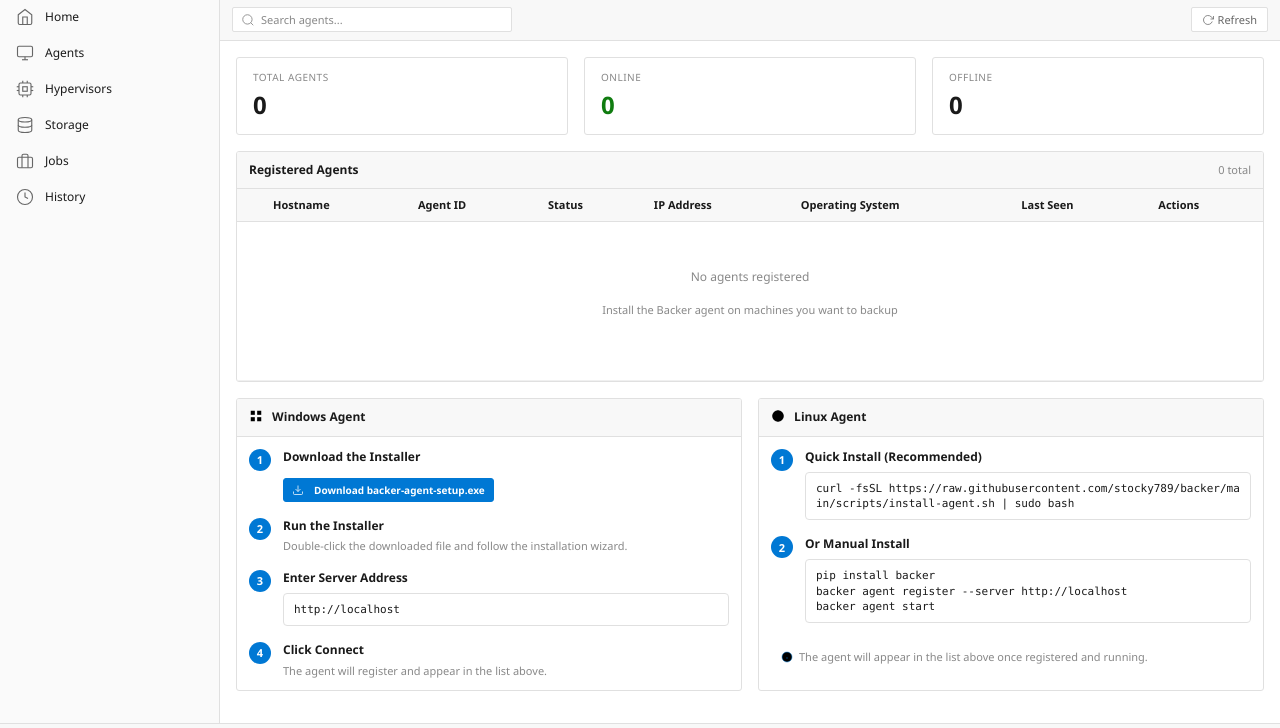
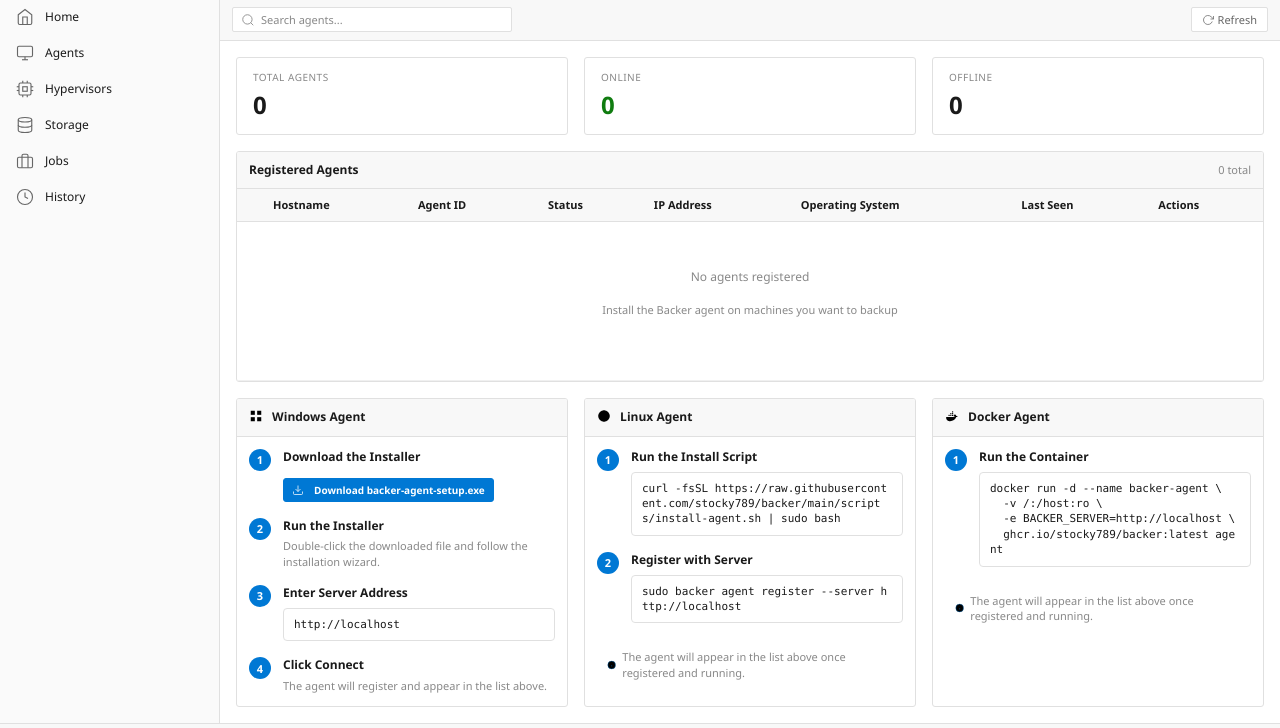
Before and after one commit to stocky789/backer, a Python web app: template src/backer/server/web/templates/agents.html in a window 1280 px wide. Shown: the part 158-886 px from the top of the page. Run offline with Jinja, Linux system fonts and the light colour scheme; the template is opened without the code that fills it, so the values that code supplies are empty.

Commit message:
Update agent install instructions: remove pip install, add Docker option

```diff
--- a/src/backer/server/web/templates/agents.html
+++ b/src/backer/server/web/templates/agents.html
@@ -161,17 +161,38 @@
                 <div class="setup-step">
                     <div class="setup-step-num">1</div>
                     <div class="setup-step-content">
-                        <div class="setup-step-title">Quick Install (Recommended)</div>
+                        <div class="setup-step-title">Run the Install Script</div>
                         <pre class="setup-code">curl -fsSL https://raw.githubusercontent.com/stocky789/backer/main/scripts/install-agent.sh | sudo bash</pre>
                     </div>
                 </div>
                 <div class="setup-step">
                     <div class="setup-step-num">2</div>
                     <div class="setup-step-content">
-                        <div class="setup-step-title">Or Manual Install</div>
-                        <pre id="linuxManualInstall" class="setup-code">pip install backer
-backer agent register --server [loading...]
-backer agent start</pre>
+                        <div class="setup-step-title">Register with Server</div>
+                        <pre id="linuxRegisterCmd" class="setup-code">sudo backer agent register --server [loading...]</pre>
+                    </div>
+                </div>
+                <div class="setup-note">
+                    <svg viewBox="0 0 24 24" style="width: 12px; height: 12px; margin-right: 6px;"><circle cx="12" cy="12" r="10"/><line x1="12" y1="16" x2="12" y2="12"/><line x1="12" y1="8" x2="12.01" y2="8"/></svg>
+                    The agent will appear in the list above once registered and running.
+                </div>
+            </div>
+        </div>
+
+        <!-- Docker Setup -->
+        <div class="card">
+            <div class="card-header">
+                <span class="card-title">
+                    <svg viewBox="0 0 24 24" style="width: 14px; height: 14px; margin-right: 6px; vertical-align: -2px;"><path d="M22 12.5c-.5-.3-1.5-.5-2.5-.4-.2-1.2-1-2.2-2-2.8l-.4-.3-.3.4c-.4.6-.6 1.3-.6 2 0 .5.1 1.1.4 1.6-.6.3-1.5.5-2.8.5H2c-.2 1.5.1 3.4 1 4.8 1 1.5 2.5 2.3 4.5 2.5 2.7.2 5.5-.3 7.8-1.8 1.8-1.2 3.2-3 4-5.2.4 0 1.3 0 2-.8.3-.3.5-.9.6-1.2l.1-.3z"/><rect x="6" y="10" width="2" height="2"/><rect x="9" y="10" width="2" height="2"/><rect x="12" y="10" width="2" height="2"/><rect x="9" y="7" width="2" height="2"/><rect x="12" y="7" width="2" height="2"/><rect x="15" y="10" width="2" height="2"/><rect x="12" y="4" width="2" height="2"/></svg>
+                    Docker Agent
+                </span>
+            </div>
+            <div class="card-body">
+                <div class="setup-step">
+                    <div class="setup-step-num">1</div>
+                    <div class="setup-step-content">
+                        <div class="setup-step-title">Run the Container</div>
+                        <pre id="dockerRunCmd" class="setup-code">docker run -d --name backer-agent \<br>  -v /:/host:ro \<br>  -e BACKER_SERVER=[loading...] \<br>  ghcr.io/stocky789/backer:latest agent</pre>
                     </div>
                 </div>
                 <div class="setup-note">
@@ -327,7 +348,7 @@
 }
 .setup-row {
     display: grid;
-    grid-template-columns: 1fr 1fr;
+    grid-template-columns: repeat(3, 1fr);
     gap: 16px;
     margin-top: 16px;
 }
@@ -390,7 +411,12 @@
 .setup-note svg {
     stroke: var(--accent);
 }
-@media (max-width: 900px) {
+@media (max-width: 1200px) {
+    .setup-row {
+        grid-template-columns: 1fr 1fr;
+    }
+}
+@media (max-width: 800px) {
     .setup-row {
         grid-template-columns: 1fr;
     }
@@ -401,9 +427,10 @@
 {% block scripts %}
 <script>
 // Update server URL displays
-document.getElementById('serverUrl').textContent = window.location.origin;
-document.getElementById('linuxManualInstall').textContent =
-    `pip install backer\nbacker agent register --server ${window.location.origin}\nbacker agent start`;
+const serverUrl = window.location.origin;
+document.getElementById('serverUrl').textContent = serverUrl;
+document.getElementById('linuxRegisterCmd').textContent = `sudo backer agent register --server ${serverUrl}`;
+document.getElementById('dockerRunCmd').innerHTML = `docker run -d --name backer-agent \\<br>  -v /:/host:ro \\<br>  -e BACKER_SERVER=${serverUrl} \\<br>  ghcr.io/stocky789/backer:latest agent`;
 
 // Filter agents table
 function filterAgents() {
```
